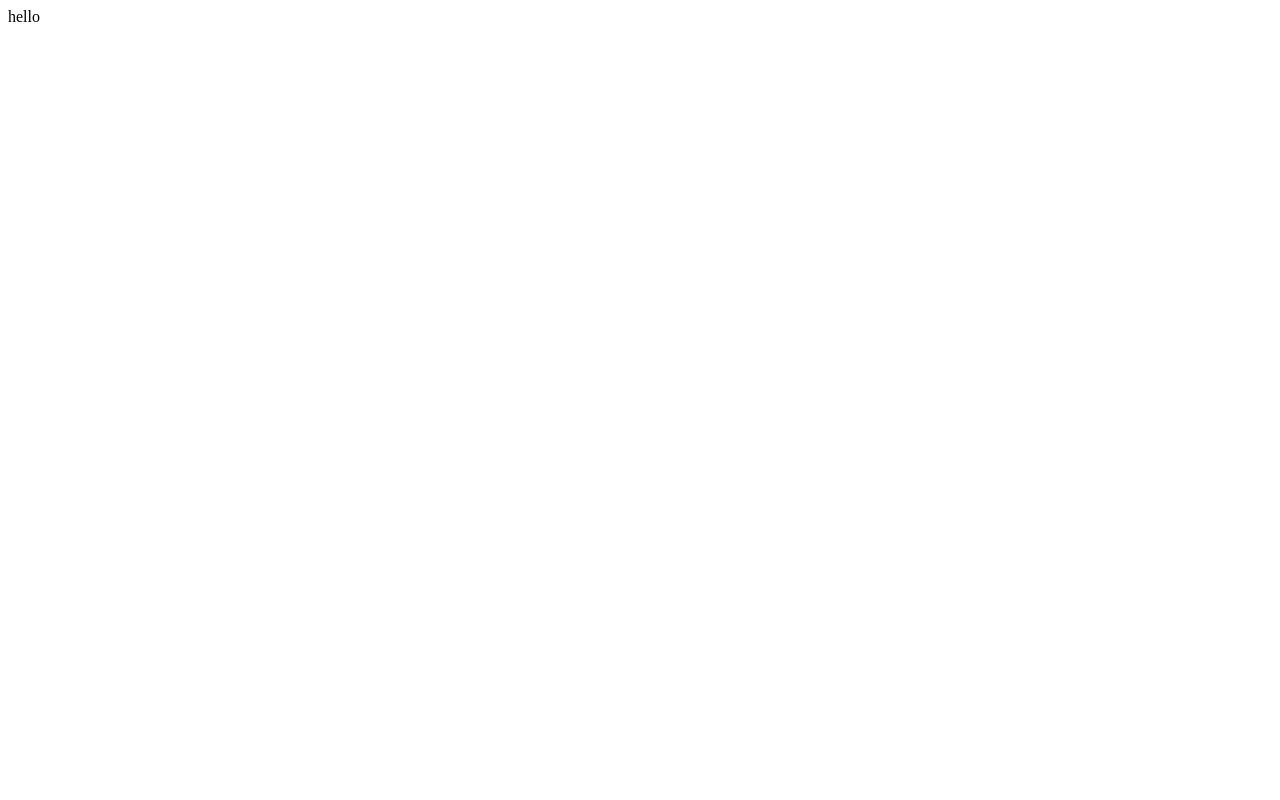
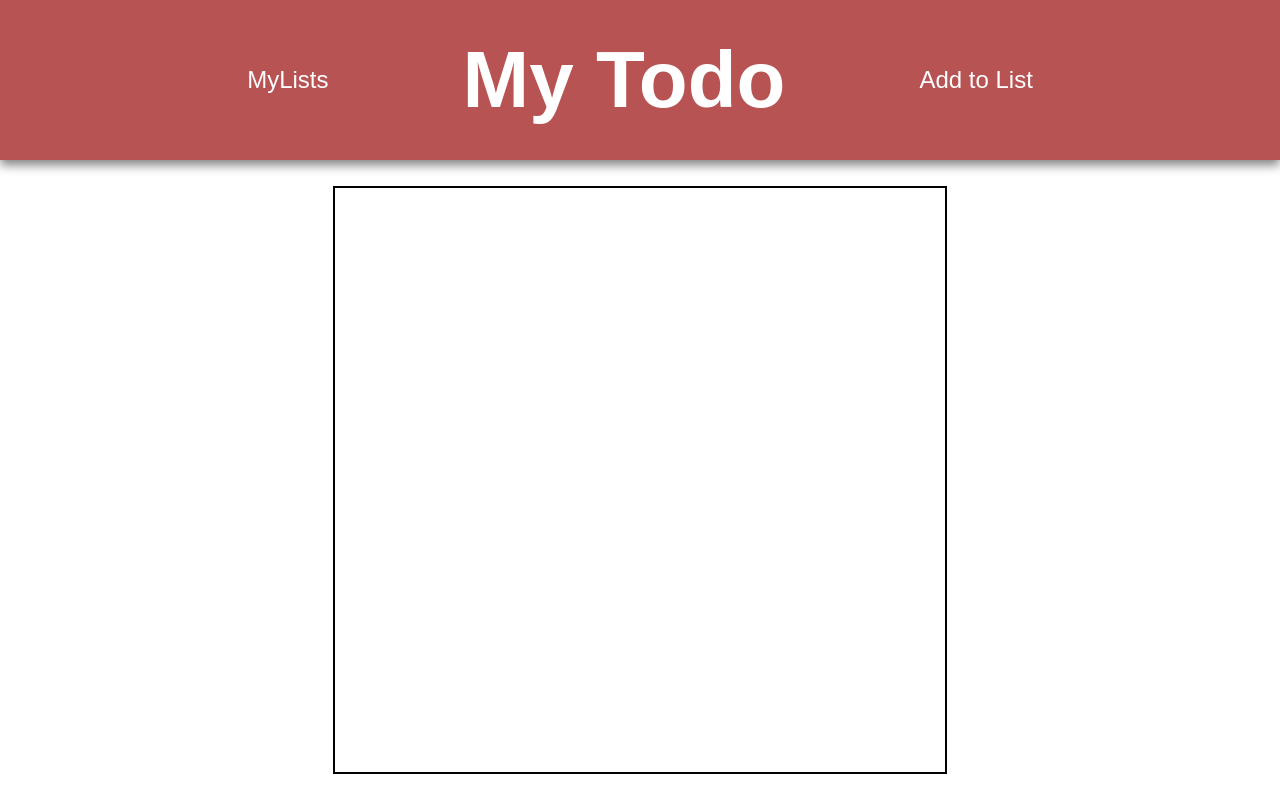
Before and after one commit to HezerSantos/todo, a website built with webpack: page src/template.html in a window 1280 px wide. Built offline with nearby package versions, Linux system fonts and the light colour scheme; a web font is replaced by a local one.

Commit message:
Created a static interface

```diff
--- a/src/style.css
+++ b/src/style.css
@@ -0,0 +1,71 @@
+*{
+    margin: 0;
+    box-sizing: border-box;
+    font-family: "Lexend Peta", sans-serif;
+    font-style: normal;
+}
+
+header{
+    width: 100vw;
+    height: 20vh;
+    background-color: rgb(184, 83, 83);
+    display: flex;
+    align-items: center;
+    justify-content: center;
+    box-shadow: 0 5px 10px grey;
+
+}
+
+form{
+    display: flex;
+    flex-direction: row;
+    align-items: center;
+    gap: 10vw;
+
+}
+
+button{
+    border: none;
+    background: none;
+    font-size: 1.5rem;
+    color: white;
+    position: relative;
+    width: max-content;
+    height: max-content;
+}
+
+.listHeader{
+    color: white;
+    font-size: 5rem;
+}
+
+button::after{
+    content: '';
+    position: absolute;
+    bottom: 0;
+    left: 0;
+    width: 100%;
+    height: 5px;
+    background-color: transparent;
+    transition: background-color 0.3s ease;
+}
+
+button:hover::after {
+    background-color: white;
+}
+
+.listContainer{
+    height: 80vh;
+    width: 100vw;
+    display: flex;
+    align-items: center;
+    justify-content: center;
+    padding: 2%;
+}
+
+.todoContainer{
+    height: 100%;
+    width: 50%;
+    border: 2px solid black;
+    overflow: auto;
+}
--- a/src/template.html
+++ b/src/template.html
@@ -3,9 +3,22 @@
 <head>
     <meta charset="UTF-8">
     <meta name="viewport" content="width=device-width, initial-scale=1.0">
+    <link rel="preconnect" href="https://fonts.googleapis.com">
+    <link rel="preconnect" href="https://fonts.gstatic.com" crossorigin>
+    <link href="https://fonts.googleapis.com/css2?family=Lexend+Peta:wght@100..900&display=swap" rel="stylesheet">
     <title>Document</title>
 </head>
 <body>
-    hello
+    <header>
+        <form action="POST">
+            <button type="submit">MyLists</button>
+            <h1 class="listHeader">My Todo</h1>
+            <button type="submit">Add to List</button>
+        </form>
+    </header>
+
+    <div class="listContainer">
+        <div class="todoContainer"></div>
+    </div>
 </body>
 </html>
```
